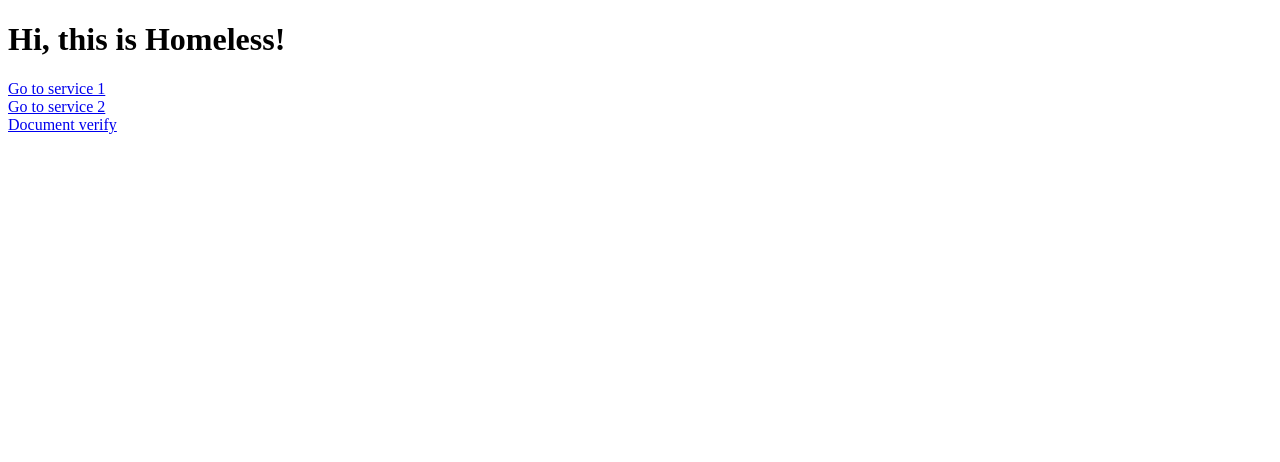
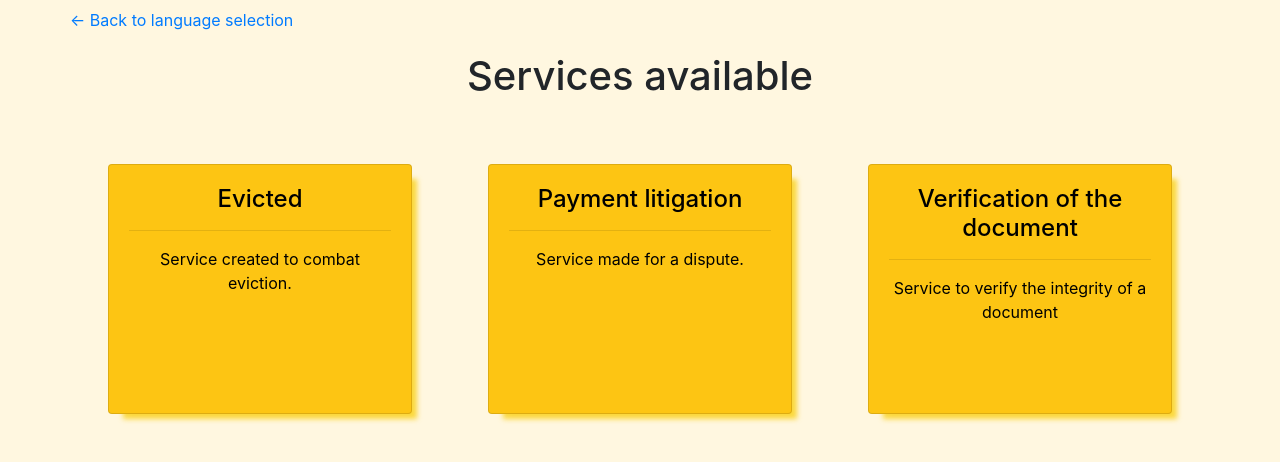
Before and after one commit to daniele3b/HomeLess, a website: page views/en/home.html in a window 1280 px wide. Drawn offline with nearby package versions, Linux system fonts and the light colour scheme.

Commit message:
added frontend en home

```diff
--- a/views/en/home.html
+++ b/views/en/home.html
@@ -1,14 +1,119 @@
 <!DOCTYPE html>
-<html lang="en">
+<html lang="it">
   <head>
     <meta charset="UTF-8" />
     <meta name="viewport" content="width=device-width, initial-scale=1.0" />
-    <title>Document</title>
+    <link
+      rel="stylesheet"
+      href="https://stackpath.bootstrapcdn.com/bootstrap/4.5.2/css/bootstrap.min.css"
+      integrity="sha384-JcKb8q3iqJ61gNV9KGb8thSsNjpSL0n8PARn9HuZOnIxN0hoP+VmmDGMN5t9UJ0Z"
+      crossorigin="anonymous"
+    />
+    <title>Services available</title>
   </head>
   <body>
-    <h1>Hi, this is Homeless!</h1>
-    <a href="/en/service1">Go to service 1</a> <br />
-    <a href="/en/service2">Go to service 2</a> <br />
-    <a href="/en/service3">Document verify</a>
+    <div class="container-fluid">
+      <div class="container">
+        <center>
+          <div class="row mt-2">
+            <a href="/" id="back"> <- Back to language selection</a>
+          </div>
+          <div class="row mt-3">
+            <div class="col mt-1 text-center">
+              <h1>Services available</h1>
+            </div>
+          </div>
+          <div class="row mt-5">
+            <div class="col mt-2">
+              <a href="/en/service1" class="servizi">
+                <div class="card" style="width: 19rem;">
+                  <div class="card-body">
+                    <h4 class="card-title">Evicted</h4>
+                    <hr />
+                    <p class="card-text mt-2">
+                      Service created to combat eviction.
+                    </p>
+                  </div>
+                </div>
+              </a>
+            </div>
+
+            <div class="col mt-2">
+              <a href="/en/service2" class="servizi">
+                <div class="card" style="width: 19rem;">
+                  <div class="card-body">
+                    <h4 class="card-title">Payment litigation</h4>
+                    <hr />
+                    <p class="card-text mt-2">
+                      Service made for a dispute.
+                    </p>
+                  </div>
+                </div>
+              </a>
+            </div>
+
+            <div class="col mt-2">
+              <a href="/en/service3" class="servizi">
+                <div class="card" style="width: 19rem;">
+                  <div class="card-body">
+                    <h4 class="card-title">Verification of the document</h4>
+                    <hr />
+                    <p class="card-text mt-2">
+                      Service to verify the integrity of a document
+                    </p>
+                  </div>
+                </div>
+              </a>
+            </div>
+          </div>
+        </center>
+      </div>
+    </div>
+    <script
+      src="https://code.jquery.com/jquery-3.5.1.slim.min.js"
+      integrity="sha384-DfXdz2htPH0lsSSs5nCTpuj/zy4C+OGpamoFVy38MVBnE+IbbVYUew+OrCXaRkfj"
+      crossorigin="anonymous"
+    ></script>
+    <script
+      src="https://cdn.jsdelivr.net/npm/popper.js@1.16.1/dist/umd/popper.min.js"
+      integrity="sha384-9/reFTGAW83EW2RDu2S0VKaIzap3H66lZH81PoYlFhbGU+6BZp6G7niu735Sk7lN"
+      crossorigin="anonymous"
+    ></script>
+    <script
+      src="https://stackpath.bootstrapcdn.com/bootstrap/4.5.2/js/bootstrap.min.js"
+      integrity="sha384-B4gt1jrGC7Jh4AgTPSdUtOBvfO8shuf57BaghqFfPlYxofvL8/KUEfYiJOMMV+rV"
+      crossorigin="anonymous"
+    ></script>
   </body>
 </html>
+
+<style>
+  .servizi {
+    color: black;
+    text-decoration: none;
+  }
+
+  .servizi:hover {
+    color: black;
+    text-decoration: none;
+  }
+  .card {
+    background-color: #fdc513;
+    height: 250px;
+    -webkit-box-shadow: 10px 10px 5px -5px rgba(250, 205, 5, 0.75);
+    -moz-box-shadow: 10px 10px 5px -5px rgba(250, 205, 5, 0.75);
+    box-shadow: 10px 10px 5px -5px rgba(250, 205, 5, 0.75);
+  }
+
+  .card:hover {
+    background-color: #facd05;
+  }
+
+  body {
+    background-color: #fff7e0;
+  }
+
+  .card-text {
+    position: relative;
+  }
+</style>
```
Also changed, not shown: views/it/home.html (+1 -1 lines).
